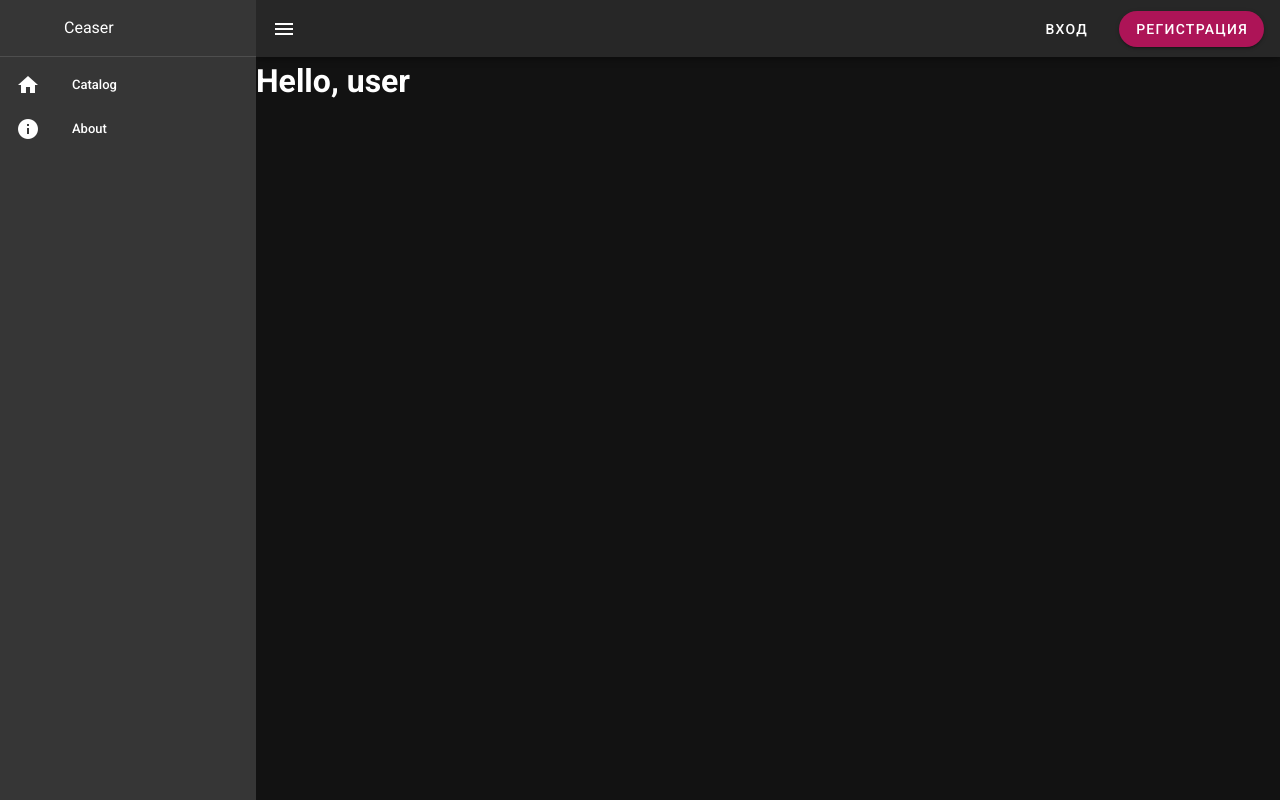
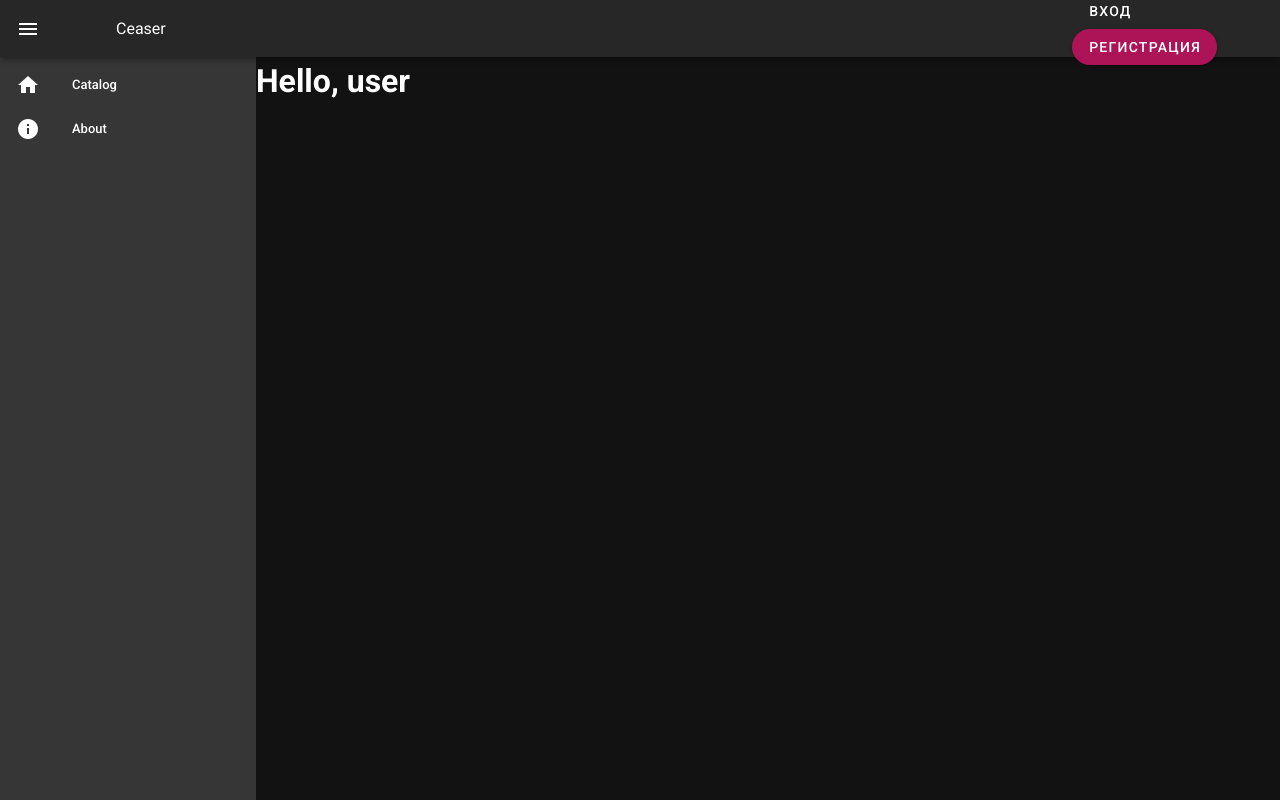
Before and after one commit to av1ppp/ceaser-website, a Vue app: page / in a window 1280 px wide. Built offline with nearby package versions, Linux system fonts and the light colour scheme.

Commit message:
move logo to navbar

```diff
--- a/src/components/Navbar.vue
+++ b/src/components/Navbar.vue
@@ -2,12 +2,21 @@
   <v-app-bar
     dark
     app
+    clipped-left
     height="57px"
   >
     <v-app-bar-nav-icon
       @click="toggleNavside"
     >
     </v-app-bar-nav-icon>
+
+    <v-list-item class="px-2">
+        <v-list-item-avatar>
+            <v-img src="../assets/logo.png"></v-img>
+        </v-list-item-avatar>
+
+        <v-list-item-title>Ceaser</v-list-item-title>
+    </v-list-item>
 
     <v-spacer></v-spacer>
 
--- a/src/components/Navside.vue
+++ b/src/components/Navside.vue
@@ -3,18 +3,9 @@
         floating
         app
         permanent
+        :clipped="true"
         :mini-variant.sync="mini"
     >
-
-    <v-list-item class="px-2">
-        <v-list-item-avatar>
-            <v-img src="../assets/logo.png"></v-img>
-        </v-list-item-avatar>
-
-        <v-list-item-title>Ceaser</v-list-item-title>
-    </v-list-item>
-
-    <v-divider></v-divider>
 
     <v-list
         dense
```
